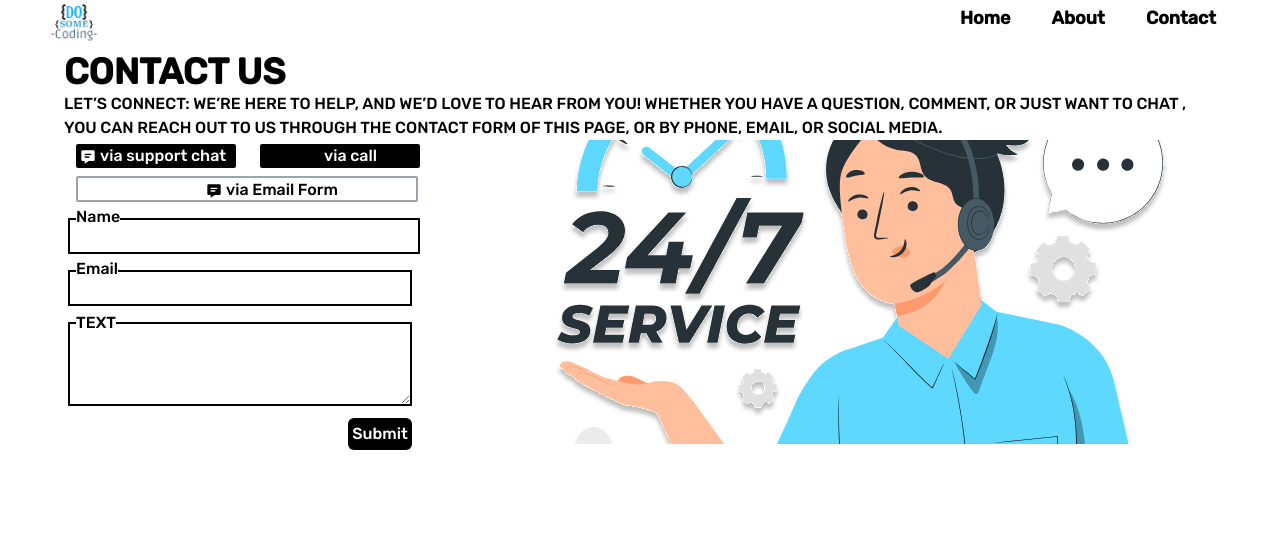
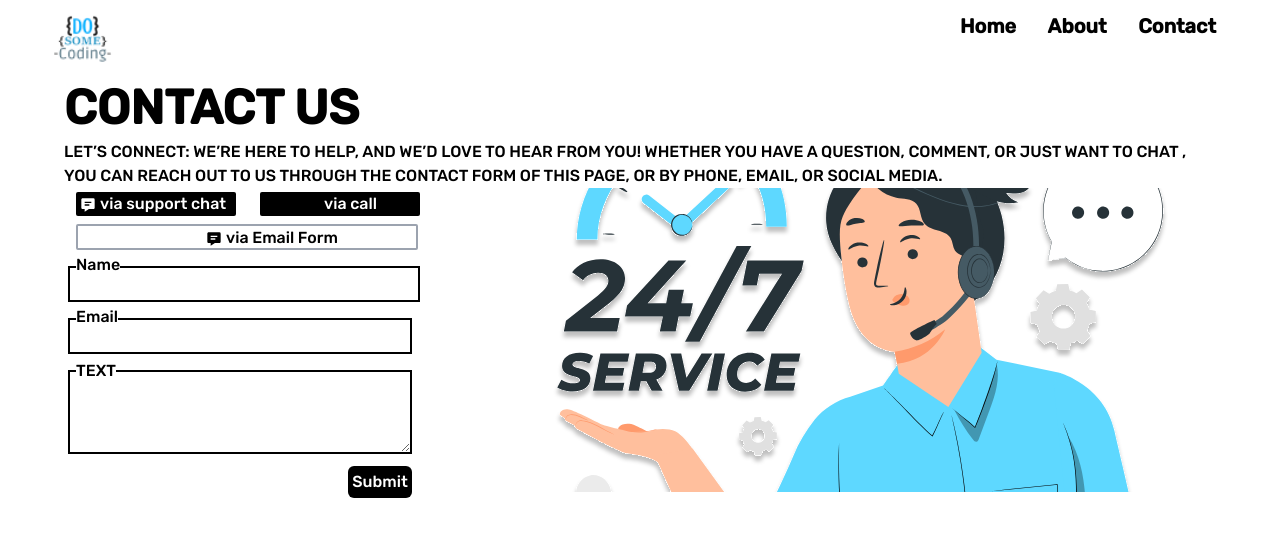
Before and after one commit to harshsinghmumbai/project-2, a React (Vite) app: page / in a window 1280 px wide. Shown: the top 536 px of the page. Built offline with nearby package versions, Linux system fonts and the light colour scheme; some icons are missing.

Commit message:
change in Navigation.jsx

```diff
--- a/src/Components/Content_header.jsx
+++ b/src/Components/Content_header.jsx
@@ -1,7 +1,7 @@
 const Content_header = () => {
   return (
     <>
-        <h1 className="text-4xl font-extrabold uppercase">Contact Us</h1>
+        <h1 className="text-5xl font-extrabold uppercase mb-2 mt-1">Contact Us</h1>
         <p>
           LET’S CONNECT: WE’RE HERE TO HELP, AND WE’D LOVE TO HEAR FROM YOU!
           WHETHER YOU HAVE A QUESTION, COMMENT, OR JUST WANT TO CHAT , YOU CAN
--- a/src/Components/Navigation.jsx
+++ b/src/Components/Navigation.jsx
@@ -1,10 +1,10 @@
 const Navigation = () => {
   return (
     <>
-      <header className="flex justify-between">
+      <header className="flex justify-between mb-2 mt-2">
         <div>
           <img
-            className="ml-10 h-[4rem] -mt-3"
+            className="ml-10 h-[5rem] -mt-3"
             src="./Images/Frame 2 1.png"
             alt="logo"
           />
@@ -12,7 +12,7 @@ const Navigation = () => {
 
         <div className="w-[20rem]">
           <nav>
-            <ul className="flex justify-between text-lg font-semibold mr-16 mt-1">
+            <ul className="flex justify-between text-xl font-semibold mr-16 mt-1">
               <li>Home</li>
               <li>About</li>
               <li>Contact</li>
```
